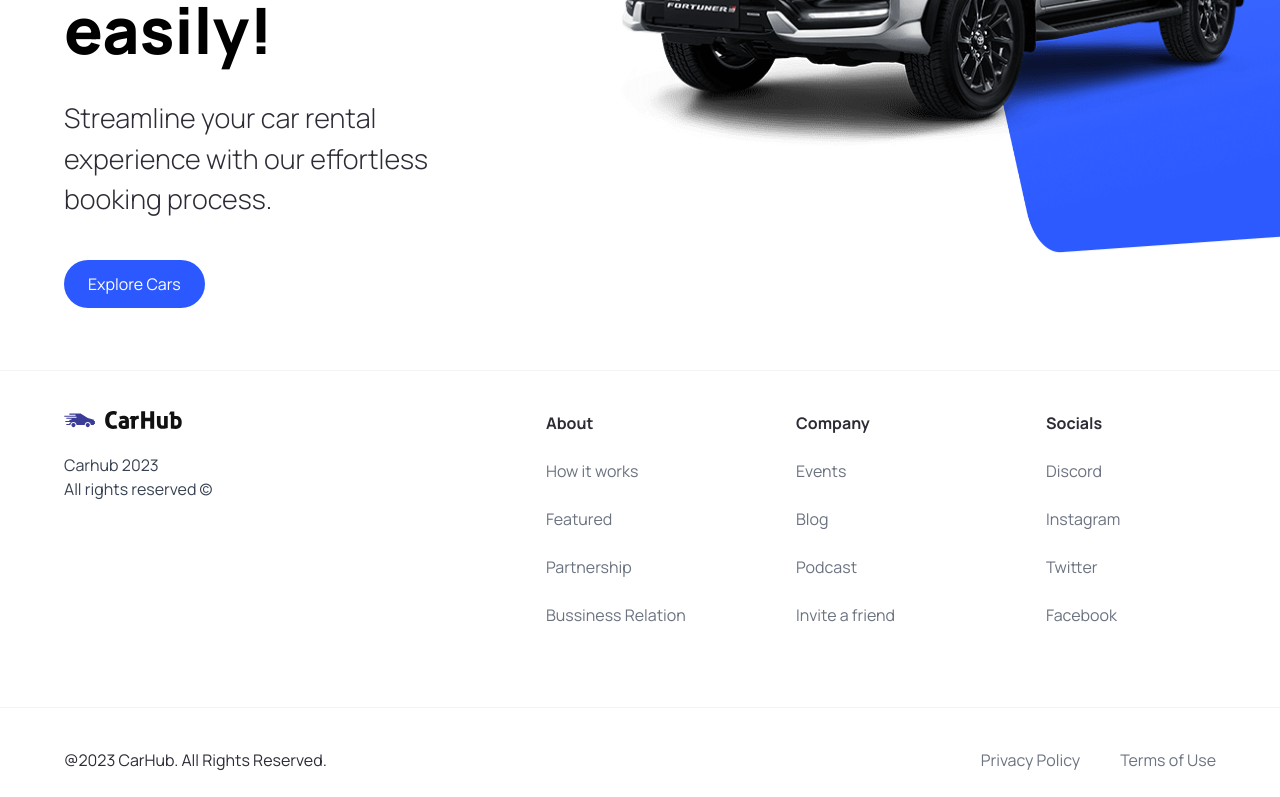
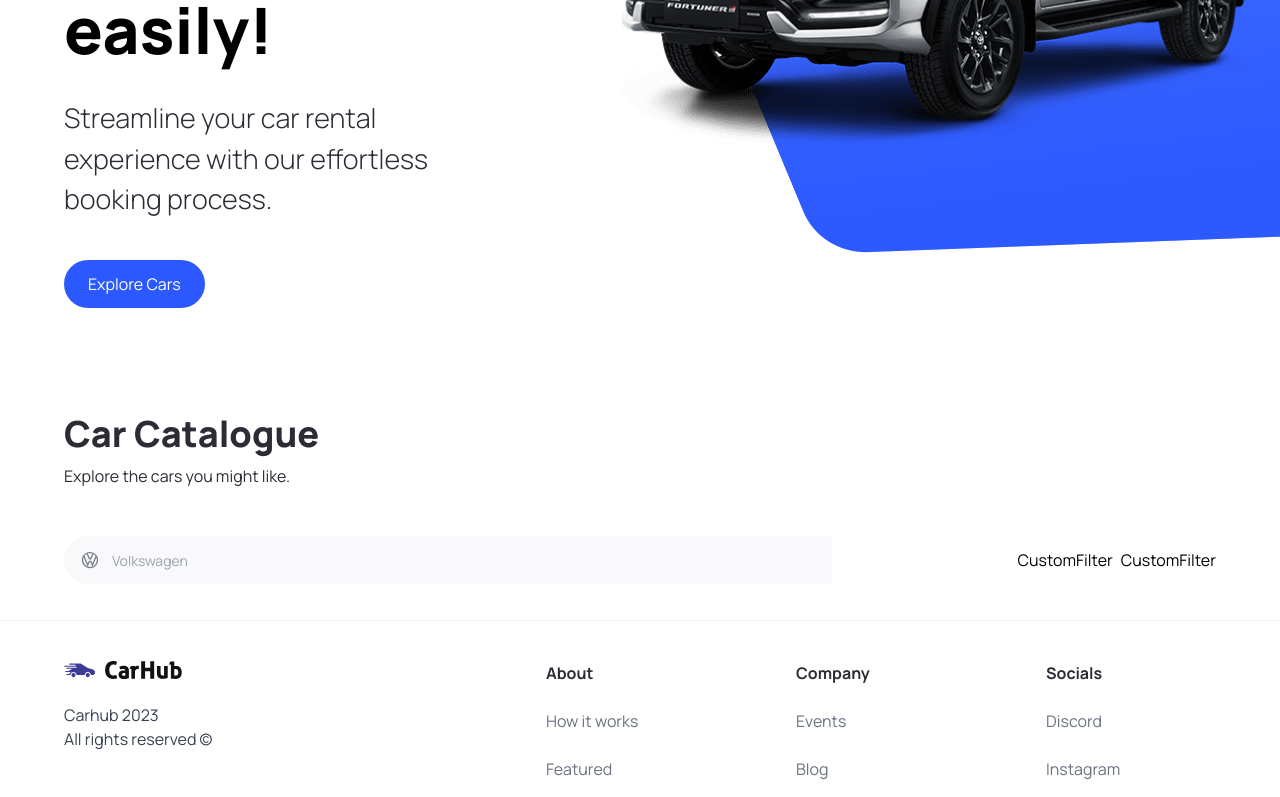
Before and after one commit to Web3Degenerate/car-showcase-nextjs, a Next.js app: page / in a window 1280 px wide. Shown: the part 450-1247 px from the top of the page. Built offline with nearby package versions, Linux system fonts and the light colour scheme.

Commit message:
Added headlessui npm package and applied to SearchManufacturer.tsx search component

```diff
--- a/app/page.tsx
+++ b/app/page.tsx
@@ -1,10 +1,37 @@
 import Image from 'next/image'
-import {Hero} from '@/components'
+import {Hero, SearchBar, CustomFilter} from '@/components'
+
 
 export default function Home() {
   return (
     <main className="overflow-hidden">
-      <Hero />
+        <Hero />
+
+{/* Set up car catalogue at (2:07:40): https://youtu.be/A6g8xc0MoiY?si=K1S6mkiLweF3SK5n&t=7660 */}
+
+      {/* Catalogue div wrapper */}
+        <div className="mt-12 padding-x padding-y max-width" id="discover">
+
+                <div className="home__text-container">
+                    <h1 className="text-4xl font-extrabold">Car Catalogue</h1>
+                      <p>Explore the cars you might like.</p>
+                </div>
+
+      {/* filters added (2:09:02) */}
+                <div className="home__filters">
+                      <SearchBar />
+
+
+                      <div className="home__filter-container">
+                          <CustomFilter title="fuel" />
+                          <CustomFilter title="year" />
+
+
+                      </div>
+
+                </div>
+
+        </div>
 
     </main>
   )
--- /dev/null
+++ b/components/CustomFilter.tsx
@@ -0,0 +1,10 @@
+//Added (2:10:00): https://youtu.be/A6g8xc0MoiY?si=5BlP45zcAU3h8y3e&t=7800
+
+
+
+const CustomFilter = () => {
+  return (
+    <div>CustomFilter</div>
+  )
+}
+export default CustomFilter
--- a/components/Hero.tsx
+++ b/components/Hero.tsx
@@ -32,8 +32,9 @@
         <div className="hero__image-container">
             <div className="hero__image">
                 <Image src="/hero.png" alt="hero" fill className="object-contain" />
+            </div>
+            {/* self closing hero__image-overlay div moved outside of hero__image div to get blue background to layout right (2:06:30) */}
                 <div className="hero__image-overlay" />
-            </div>
         </div>
 {/* end of image div */}
 
--- /dev/null
+++ b/components/SearchBar.tsx
@@ -0,0 +1,31 @@
+//Created at (2:09:56): https://youtu.be/A6g8xc0MoiY?si=dak_QM2UK6AQCkWX&t=7796
+//Built out (2:11:30)
+'use client'; //(2:12:08)
+
+// import SearchManufacturer  from "./SearchManufacturer";
+import {SearchManufacturer}  from "./";
+import { useState } from "react";
+
+
+
+const SearchBar = () => {
+
+    const [manufacturer, setManufacturer] = useState('');
+
+    const handleSearch = () => {
+
+    }
+
+
+  return (
+    <form className="searchbar" onSubmit={handleSearch}>
+        <div className="searchbar__item">
+            <SearchManufacturer
+                manufacturer={manufacturer}
+                setManufacturer={setManufacturer}
+            />
+        </div>
+    </form>
+  )
+}
+export default SearchBar
--- /dev/null
+++ b/components/SearchManufacturer.tsx
@@ -0,0 +1,104 @@
+//Added (2:13:30): https://youtu.be/A6g8xc0MoiY?si=BEnPz6kD0NKlj3g-&t=8010
+
+'use client';
+import { SearchManufacturerProps } from '@/types'
+
+//(2:17:38)
+import { Combobox, Transition } from '@headlessui/react';
+
+import Image from 'next/image'
+import {useState, Fragment} from 'react' //(2:22:25) we don't want to introduce additional elements into the dom, so use fragment
+
+import { manufacturers } from '@/constants';
+
+
+// At (2:15:08) accept props: https://youtu.be/A6g8xc0MoiY?si=jYI8-6M5r2hQX0jK&t=8108
+const SearchManufacturer = ({ manufacturer, setManufacturer} : SearchManufacturerProps) => {
+
+    const [query, setQuery] = useState('');
+
+    const filteredManufacturers = query === ""
+    ? manufacturers
+    : manufacturers.filter((item) =>
+        item
+          .toLowerCase()
+          .replace(/\s+/g, "")
+          .includes(query.toLowerCase().replace(/\s+/g, ""))
+      );
+
+
+  return (
+        <div className="search-manufacturer">
+            <Combobox value={manufacturer} onChange={setManufacturer}>
+                <div className="relative w-full">
+                    <Combobox.Button className="absolute top-[14px]">
+                        <Image src="/car-logo.svg" alt="car logo" width={20} height={20} className="ml-4" />
+                    </Combobox.Button>
+
+                    <Combobox.Input
+                        className="search-manufacturer__input"
+                        placeholder="Volkswagen"
+                        displayValue={(manufacturer: string) => manufacturer}
+                        onChange={(e) => setQuery(e.target.value)}
+                    />
+
+                    <Transition
+                        as={Fragment}
+                        leave="transition ease-in duration-100"
+                        leaveFrom="opacity-100"
+                        leaveTo="opacity-0"
+                        afterLeave={() => setQuery('')}
+                    >
+
+
+                            <Combobox.Options>
+                                {/* map over all of the options (2:23:27), filter (2:27:00) */}
+
+                                    {/* No create option in our case */}
+                                        {filteredManufacturers.length === 0 && query !== "" ?  (
+                                            // if query doesn't match any stored options
+                                                <Combobox.Option
+                                                    value={query}
+                                                    // value={setQuery('')}
+                                                    className="search-manufacturer__option"
+                                                >
+                                                    Create "{query}"
+                                                </Combobox.Option>
+
+                                        ) : (
+
+                                    filteredManufacturers.map((item) => (
+                                            <Combobox.Option
+                                                key={item}
+                                                className={({ active}) => `relative search-manufacturer__option
+                                                ${active ? 'bg-primary blue text-whate' : 'text-gray-900'}
+                                                `}
+                                                value={item}
+                                            >
+                                                {/* {item} */}
+                                                {({ selected, active }) => (
+                                                    <>
+                                                        <span className={`block truncate ${selected ? "font-medium" : "font-normal"}`}>
+                                                            {item}
+                                                            </span>
+
+                                                            {/* Show an active blue background color if the option is selected */}
+                                                            {selected ? (
+                                                            <span className={`absolute inset-y-0 left-0 flex items-center pl-3 ${active? "text-white": "text-pribg-primary-purple"}`}
+                                                            ></span>
+                                                            ) : null}
+                                                    </>
+                                    )}
+
+                                            </Combobox.Option>
+                                        ))
+                                    )} {/* remove closing ')' if you remove the create query above */}
+                            </Combobox.Options>
+                    </Transition>
+
+                </div>
+            </Combobox>
+        </div>
+  )
+}
+export default SearchManufacturer
--- a/constants/index.ts
+++ b/constants/index.ts
@@ -1,5 +1,6 @@
 // Created at (2:00:00): https://youtu.be/A6g8xc0MoiY?si=E5g5TnTn0pYO7Uz4&t=7200
 export const manufacturers = [
+    " ",
     "Acura",
     "Alfa Romeo",
     "Aston Martin",
--- a/package.json
+++ b/package.json
@@ -9,6 +9,7 @@
     "lint": "next lint"
   },
   "dependencies": {
+    "@headlessui/react": "^1.7.17",
     "@types/node": "20.6.5",
     "@types/react": "18.2.22",
     "@types/react-dom": "18.2.7",
--- a/types/index.ts
+++ b/types/index.ts
@@ -9,3 +9,9 @@
     handleClick?: MouseEventHandler<HTMLButtonElement>;
     btnType?: "button" | "submit";
 }
+
+//Set types for SearchManufacturer component
+export interface SearchManufacturerProps {
+    manufacturer: string;
+    setManufacturer: (manufacturer: string) => void; //function takes manufacturer as a string and doesn't return anything, it's just a setter state.
+}
```
Also changed, not shown: components/index.ts (+7 -1 lines), 2 other files (tests, documents, lock files or other folders).
